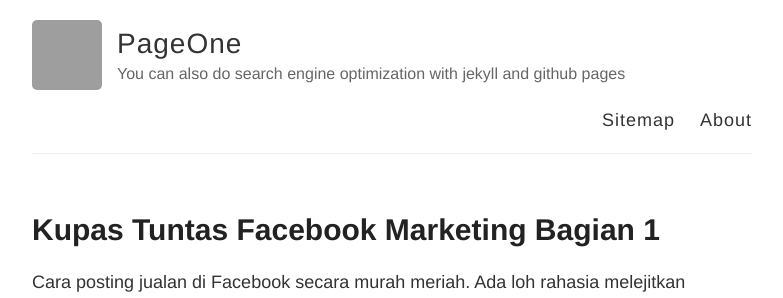
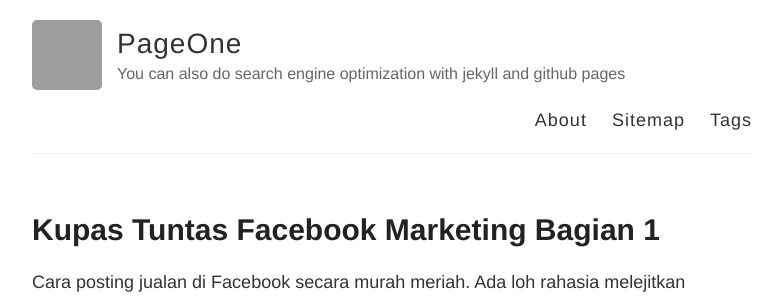
Before and after one commit to utaramas/pageone, a Jekyll site: the page built from index.html, in a window 1280 px wide, cut to the strip 0-298 px from the top of the page. Shown: the whole strip, without its empty margins (248-1031 px from the left). Built offline with Jekyll 4.4.1, drawn with Linux system fonts in a browser that asks for light colours; the list of posts is cut into pages by our own code; grey boxes are pictures that could not be loaded.

Commit message:
Update default.html

```diff
--- a/_layouts/default.html
+++ b/_layouts/default.html
@@ -27,8 +27,9 @@
           </div>
 
           <nav>
+		    <a href="{{ site.baseurl }}/about">About</a>
             <a href="{{ site.baseurl }}/sitemap">Sitemap</a>
-            <a href="{{ site.baseurl }}/about">About</a>
+            <a href="{{ site.baseurl }}/tags">Tags</a>
           </nav>
         </header>
       </div>
```
